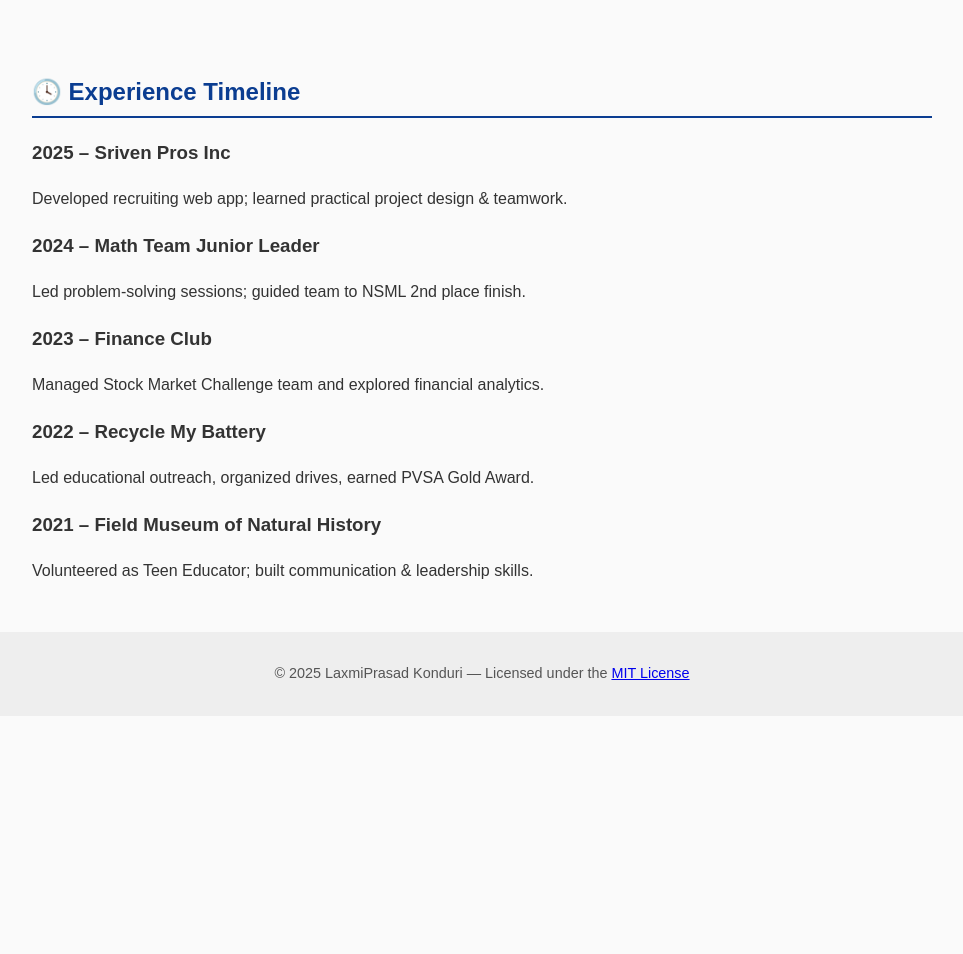
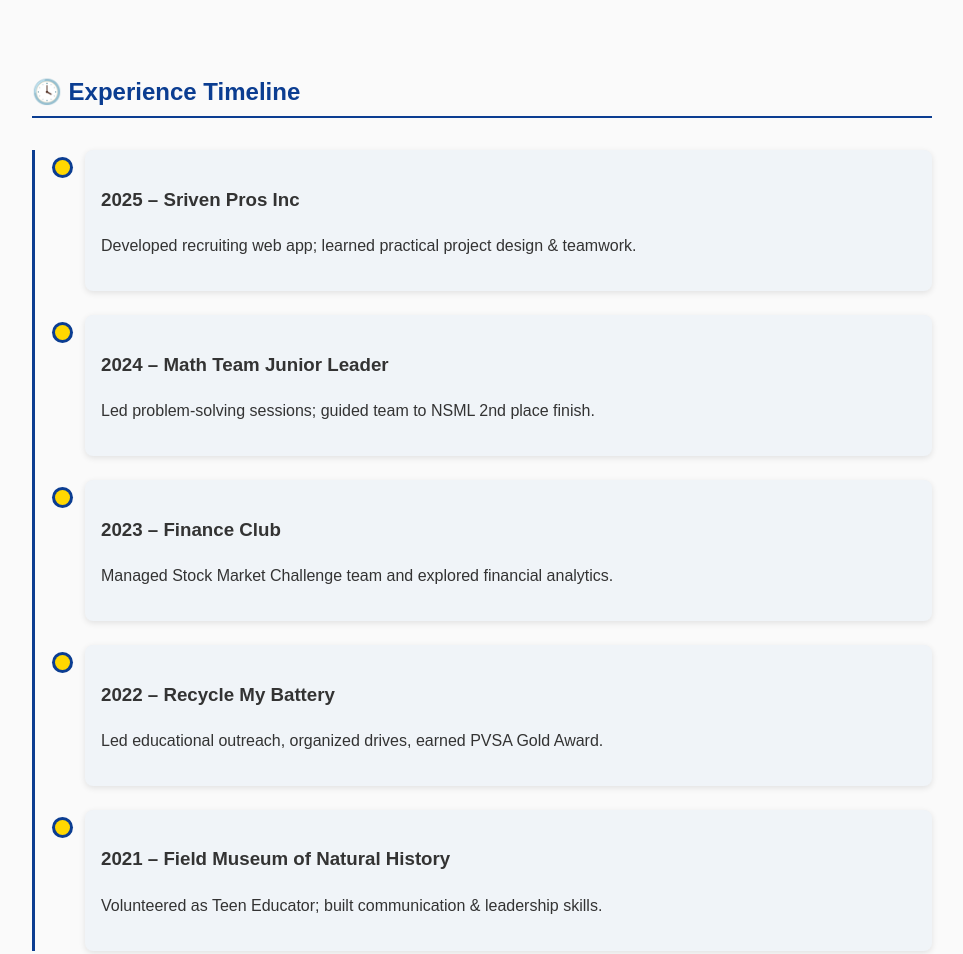
Before and after one commit to LaxmiPrasad-Konduri/portfolio-website, a plain HTML site: page index.html in a window 1280 px wide. Shown: the part 1560-2514 px from the top of the page, without its empty margins (158-1121 px from the left). Before the commit the page ends 2276 px from the top, so only its background shows below. Drawn offline with Linux system fonts and the light colour scheme.

Commit message:
Update style.css

```diff
--- a/style.css
+++ b/style.css
@@ -56,6 +56,7 @@ section {
   padding: 2rem;
   max-width: 900px;
   margin: auto;
+  animation: fadeIn 1s ease-in;
 }
 
 h2 {
@@ -70,12 +71,51 @@ h2 {
   border-radius: 8px;
   margin-bottom: 1rem;
   box-shadow: 0 2px 5px rgba(0, 0, 0, 0.1);
+  transition: transform 0.2s ease, box-shadow 0.2s ease;
+}
+
+.project:hover {
+  transform: translateY(-4px);
+  box-shadow: 0 4px 8px rgba(0, 0, 0, 0.15);
 }
 
 .project a {
   text-decoration: none;
   color: #0b3d91;
   font-weight: bold;
+}
+
+.timeline {
+  position: relative;
+  margin: 2rem 0;
+  padding-left: 30px;
+  border-left: 3px solid #0b3d91;
+}
+
+.timeline-item {
+  margin-bottom: 1.5rem;
+  position: relative;
+  animation: slideIn 0.8s ease-in;
+}
+
+.timeline-item::before {
+  content: '';
+  position: absolute;
+  left: -10px;
+  top: 10px;
+  width: 15px;
+  height: 15px;
+  background-color: #ffd700;
+  border-radius: 50%;
+  box-shadow: 0 0 0 3px #0b3d91;
+}
+
+.timeline-content {
+  margin-left: 20px;
+  background: #f0f4f8;
+  padding: 1rem;
+  border-radius: 8px;
+  box-shadow: 0 2px 6px rgba(0, 0, 0, 0.1);
 }
 
 footer {
@@ -85,3 +125,14 @@ footer {
   color: #555;
   font-size: 0.9rem;
 }
+
+/* Animations */
+@keyframes fadeIn {
+  from { opacity: 0; transform: translateY(15px); }
+  to { opacity: 1; transform: translateY(0); }
+}
+
+@keyframes slideIn {
+  from { opacity: 0; transform: translateX(-20px); }
+  to { opacity: 1; transform: translateX(0); }
+}
```
